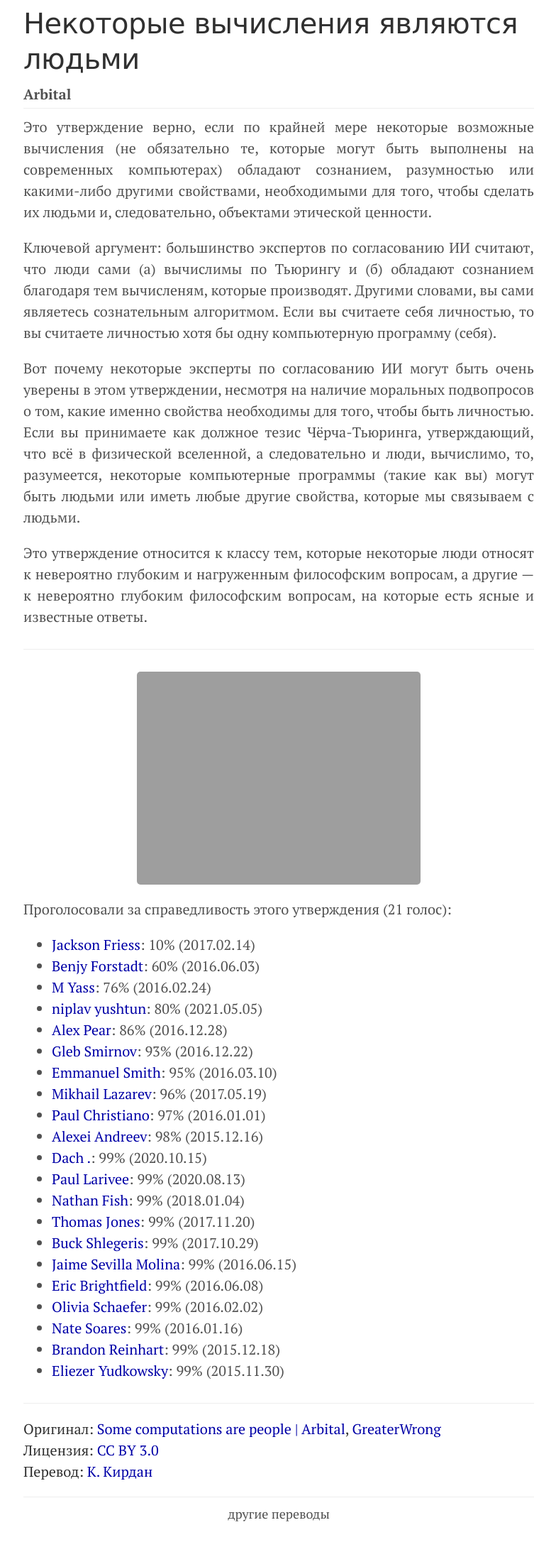
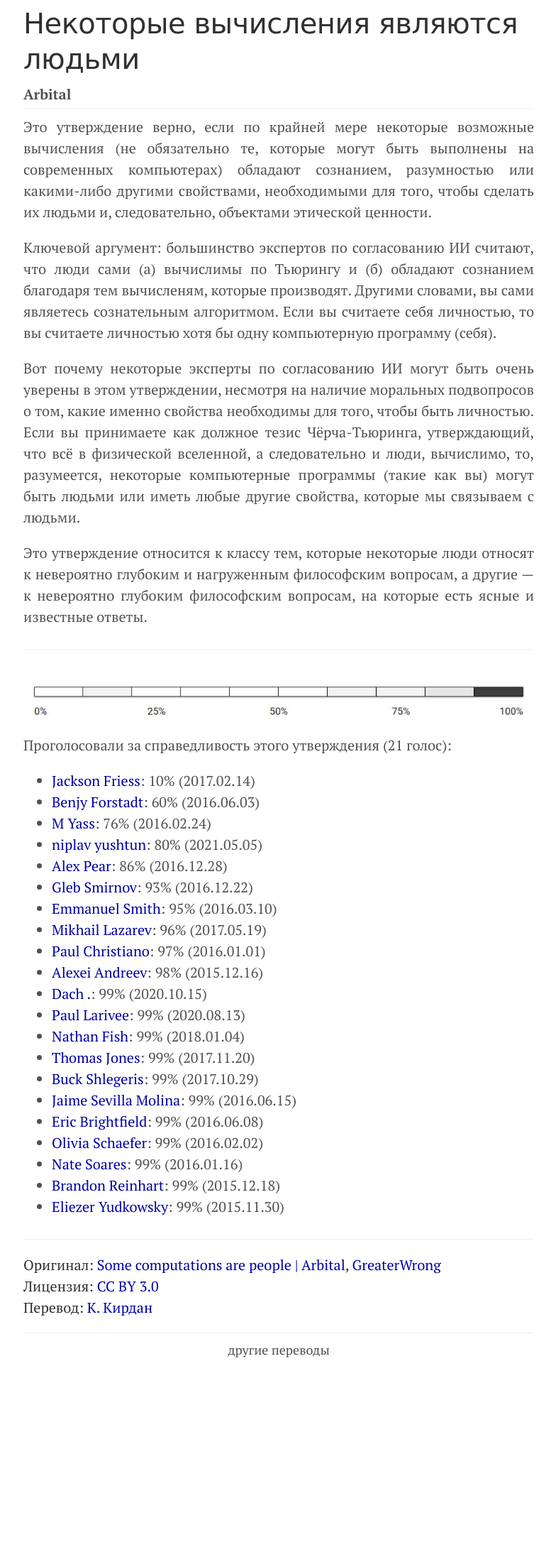
Before and after one commit to KKirdan/kkirdan.github.io, a Jekyll site: the page built from translations/arbital/some-computations-are-people.md, in a window 1280 px wide. Shown: the whole page at 71% size, without its empty margins (247-1031 px from the left). Built offline with Jekyll 4.4.1, drawn with Linux system fonts in a browser that asks for light colours; after the commit the page ends 1955 px from its top, so only the background shows below that.

Commit message:
Update some-computations-are-people.md

```diff
--- a/translations/arbital/some-computations-are-people.md
+++ b/translations/arbital/some-computations-are-people.md
@@ -25,7 +25,7 @@ license:
 ---
 
 <center>
-<img src="{ 'assets/images/arbital-some-computations-are-people.jpg' | relative_url }"/>
+<img src="{{ 'assets/images/arbital-some-computations-are-people.jpg' | relative_url }}"/>
 </center>
 
 Проголосовали за справедливость этого утверждения (21 голос):
```
